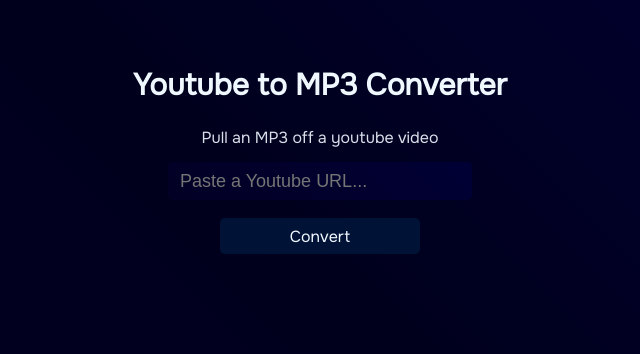
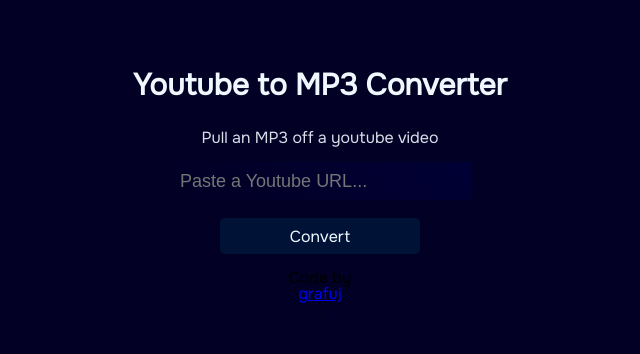
Before and after one commit to grafuj/youtube-mp3-downloader, a React (Vite) app: page / in a window 1280 px wide. Shown: the part 122-476 px from the top of the page, without its empty margins (320-960 px from the left). Built offline with nearby package versions, Linux system fonts and the light colour scheme.

Commit message:
add attribution and remove unecessary height causing scrollbar

```diff
--- a/src/App.css
+++ b/src/App.css
@@ -2,9 +2,9 @@
 
 body {
   font-family: 'Onest', sans-serif;
-  height: 100vh;
+  /* height: 100vh; */
   background: rgb(2, 0, 36);
-  background: linear-gradient(45deg, rgba(2, 0, 36, 1) 0%, rgb(0, 0, 29) 55%, rgb(1, 0, 53) 100%);
+  /* background: linear-gradient(45deg, rgba(2, 0, 36, 1) 0%, rgb(0, 0, 29) 55%, rgb(1, 0, 53) 100%); */
 }
 
 .page_title {
@@ -76,3 +76,11 @@
     margin-top: 9em;
   }
 }
+
+.footer {
+  display: flex;
+  flex-direction: column;
+  align-items: center;
+  bottom: 0px;
+
+}
--- a/src/App.jsx
+++ b/src/App.jsx
@@ -45,6 +45,9 @@
       {urlResult ?
         <a target="_blank" rel="noreferrer" href={urlResult} className="download_link light_blue">Download MP3</a>
         : ""}
+      <div className="footer">
+        Code by <a href="https://github.com/grafuj/local-news-GPT-react">grafuj</a>.
+      </div>
     </div>
   );
 }
```
